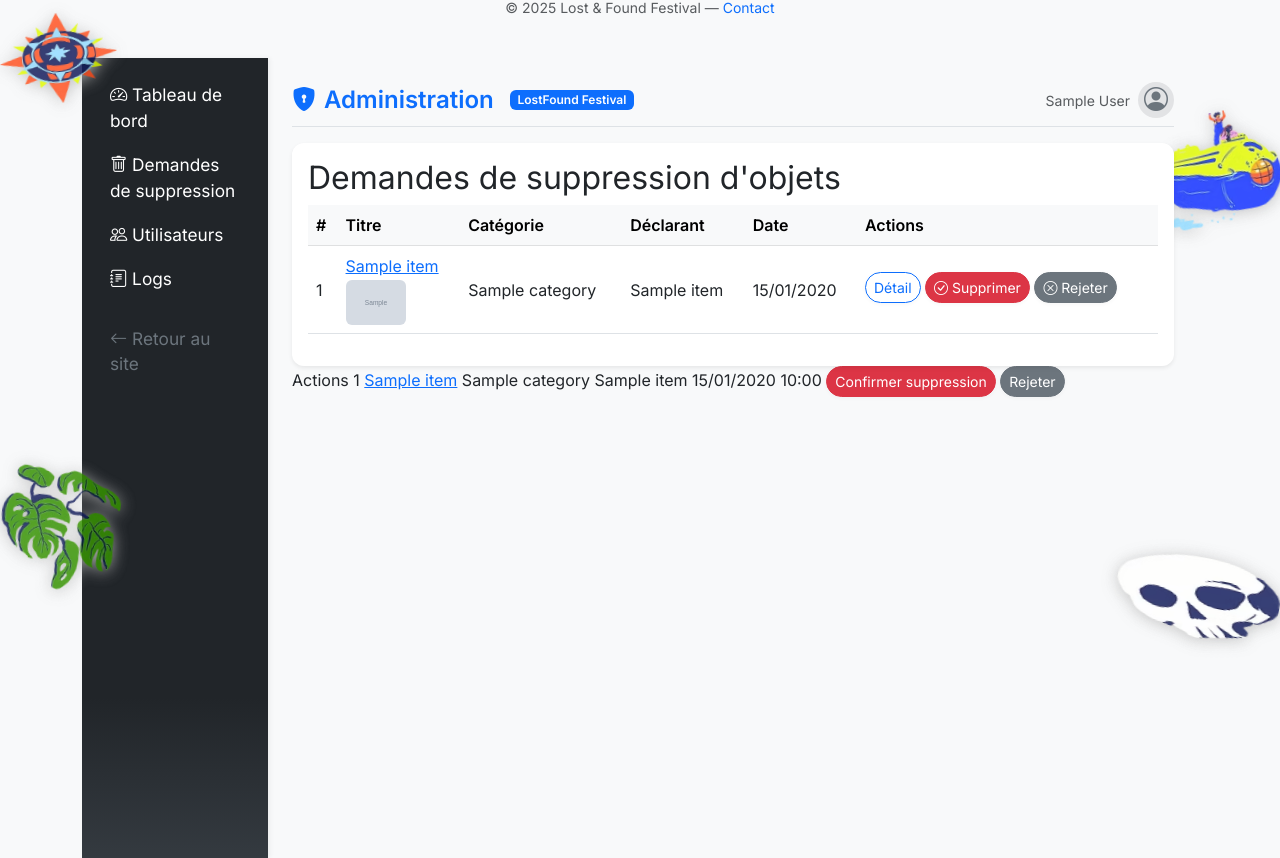
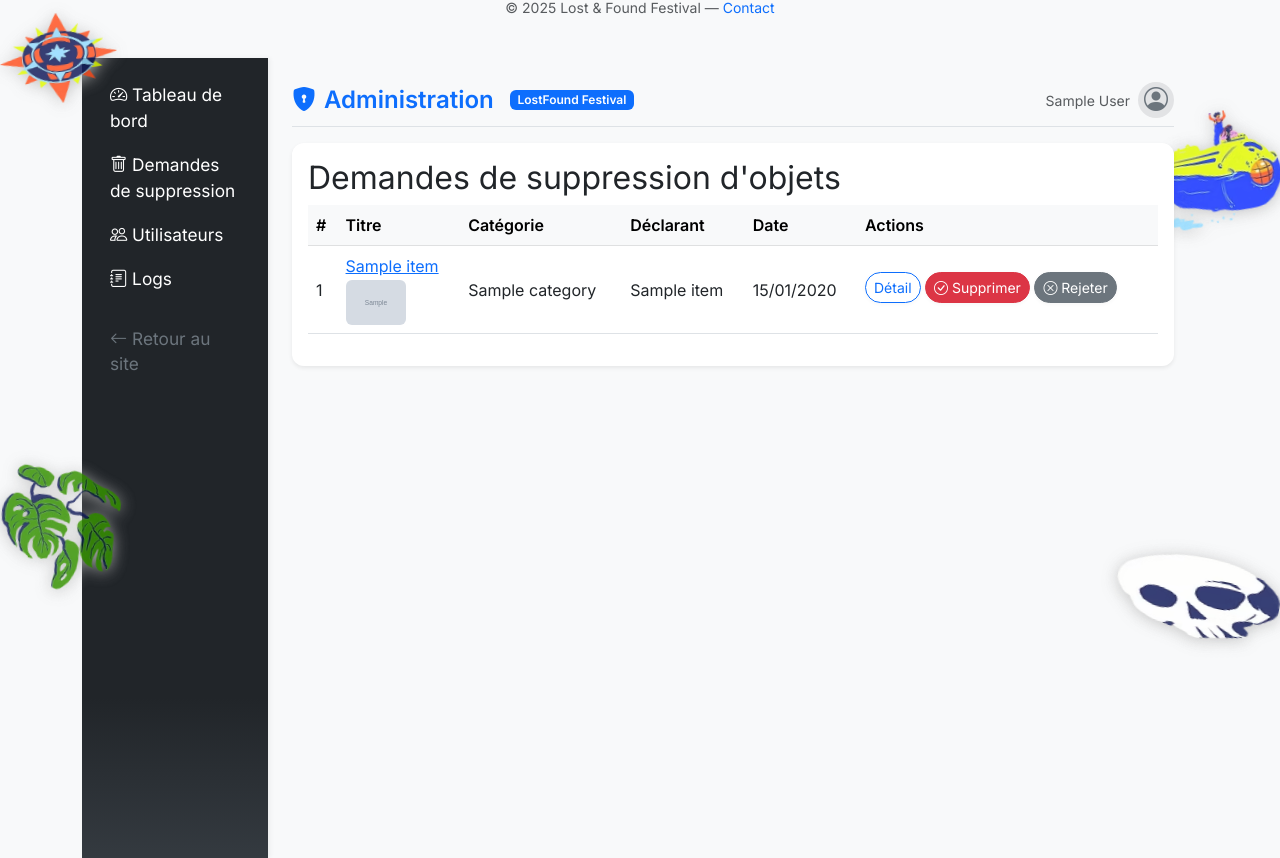
Before and after one commit to syrus2008/lostfound_festival, a Flask app: template templates/admin/deletion_requests.html in a window 1280 px wide. Shown: the part 107-965 px from the top of the page. Run offline with Flask 3, Linux system fonts and the light colour scheme; the template is opened without the code that fills it: values that come from a table or form of the project are taken from there, others are empty; a user stored in the database is signed in; tables that the repository leaves empty hold one stand-in row (values such as "Sample post"); grey boxes marked "Sample" are stand-in pictures; some libraries are stand-ins or nearby versions.

Commit message:
correction de la page admin

```diff
--- a/templates/admin/deletion_requests.html
+++ b/templates/admin/deletion_requests.html
@@ -51,31 +51,4 @@
     </table>
   </div>
 </div>
-      <th>Actions</th>
-    </tr>
-  </thead>
-  <tbody>
-    {% for item in items %}
-    <tr>
-      <td>{{ item.id }}</td>
-      <td><a href="{{ url_for('main.detail_item', item_id=item.id) }}">{{ item.title }}</a></td>
-      <td>{{ item.category.name if item.category else '—' }}</td>
-      <td>{{ item.reporter_name }}</td>
-      <td>{{ item.date_reported.strftime('%d/%m/%Y %H:%M') }}</td>
-      <td>
-        <form method="post" action="{{ url_for('admin.confirm_deletion', item_id=item.id) }}" style="display:inline;">
-          {{ csrf_form.hidden_tag() }}
-          <button type="submit" class="btn btn-danger btn-sm">Confirmer suppression</button>
-        </form>
-        <form method="post" action="{{ url_for('admin.reject_deletion', item_id=item.id) }}" style="display:inline;">
-          {{ csrf_form.hidden_tag() }}
-          <button type="submit" class="btn btn-secondary btn-sm">Rejeter</button>
-        </form>
-      </td>
-    </tr>
-    {% else %}
-    <tr><td colspan="6" class="text-center">Aucune demande en attente</td></tr>
-    {% endfor %}
-  </tbody>
-</table>
 {% endblock %}
```
